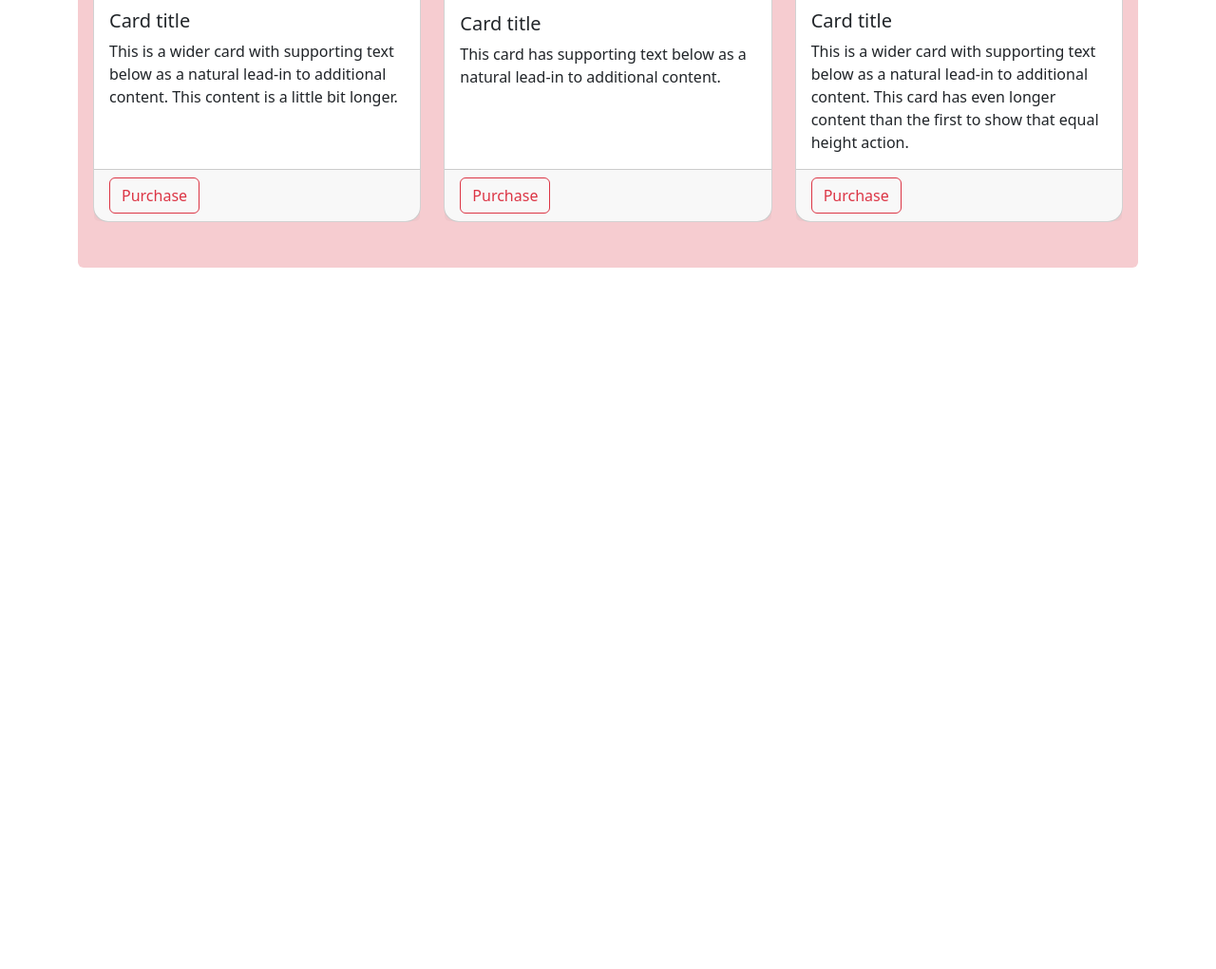
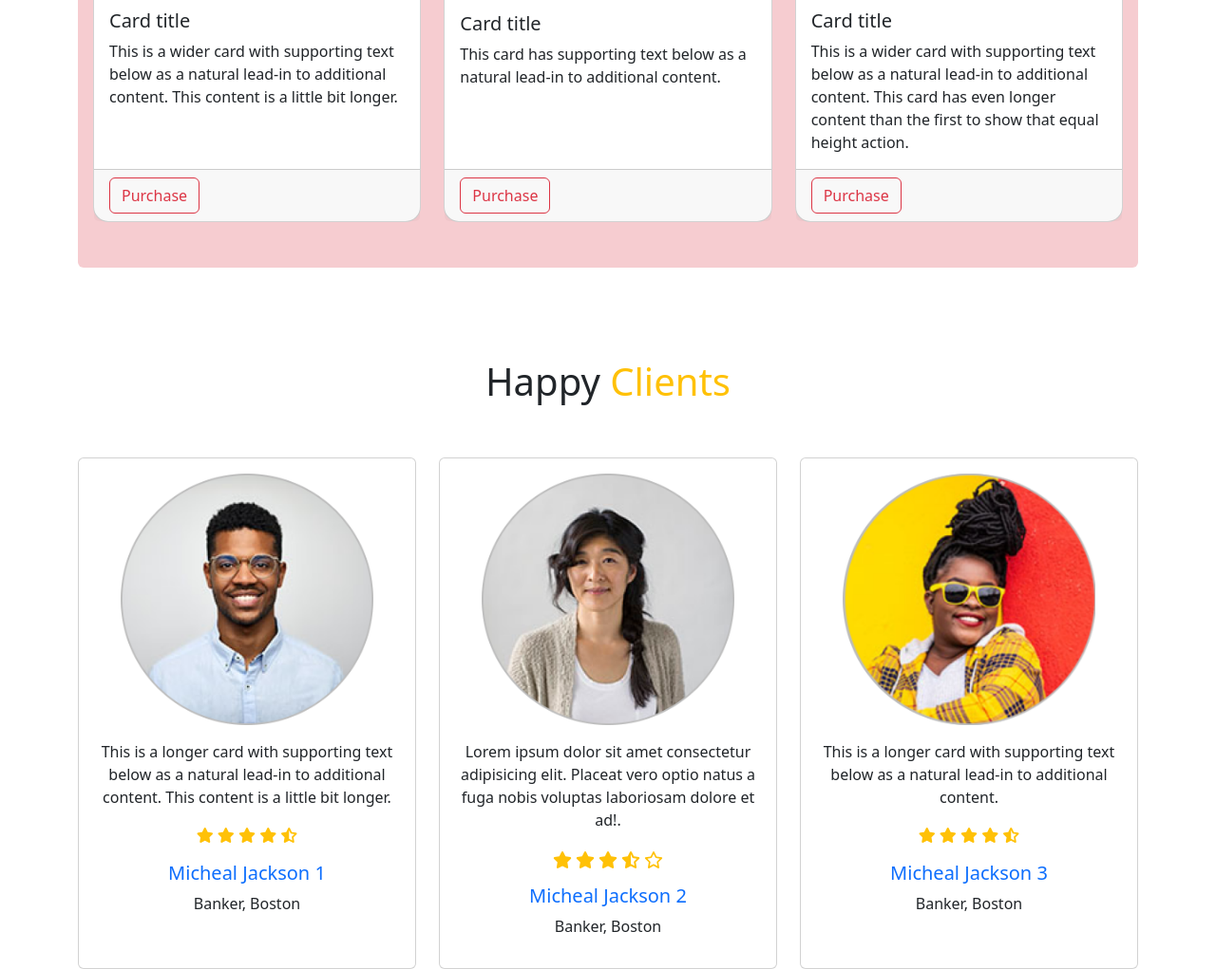
Before and after one commit to Hamim-200/Bikerz_Zone, a plain HTML site: page index.html in a window 1280 px wide. Shown: the part 1398-2419 px from the top of the page at 95% size. Before the commit the page ends 1680 px from the top, so only its background shows below. Drawn offline with nearby package versions, Linux system fonts and the light colour scheme.

Commit message:
client section added

```diff
--- a/css/style.css
+++ b/css/style.css
@@ -1,3 +1,17 @@
 .biker-zone-btn{
     background-color: rgb(233, 115, 115);
 }
+
+
+.rating-icon{
+    width: 20px;
+}
+
+.btn-bz-danger{
+    background-color: rgba(234, 82, 115, 0.505);
+    color: white;
+}
+
+.w-25{
+    width: 75% !important;
+}
--- a/index.html
+++ b/index.html
@@ -6,6 +6,7 @@
     <title>BIkerz_Zone</title>
     <link href="https://cdn.jsdelivr.net/npm/bootstrap@5.3.1/dist/css/bootstrap.min.css" rel="stylesheet" integrity="sha384-4bw+/aepP/YC94hEpVNVgiZdgIC5+VKNBQNGCHeKRQN+PtmoHDEXuppvnDJzQIu9" crossorigin="anonymous">
     <link rel="stylesheet" href="css/style.css">
+    <script src="https://kit.fontawesome.com/d7b7563d24.js" crossorigin="anonymous"></script>
   </head>
   <body class="container-lg">
     <!-- Header Section start -->
@@ -58,7 +59,7 @@
                             </h1>
                             <p>Amet minim mollit non deserunt ullamco est sit aliqua dolor do amet sint. Velit officia consequat duis enim velit mollit.
                             </p>
-                            <button class="btn btn-bz-danger">Purchase</button>
+                            <button class="btn btn-danger">Purchase</button>
                         </div>
                     </div>
                     <div class="col-12 col-md-6">
@@ -174,6 +175,68 @@
               </div>
         </section>
 
+        <!-- happy clients -->
+        <section class="mt-5">
+            <h1 class="text-center py-5">Happy <span class="text-warning">Clients</span> </h1>
+            <div class="row row-cols-1 row-cols-md-3 g-4">
+
+                <div class="col">
+                  <div class="card text-center h-100">
+                    <img src="images/user-1.png" class="w-25 mx-auto mt-3 card-img-top" alt="...">
+                    <div class="card-body">
+                      <p class="card-text">This is a longer card with supporting text below as a natural lead-in to additional content. This content is a little bit longer.</p>
+                      <p class="text-warning">
+                        <i class="fa-solid fa-star"></i>
+                        <i class="fa-solid fa-star"></i>
+                        <i class="fa-solid fa-star"></i>
+                        <i class="fa-solid fa-star"></i>
+                        <i class="fa-solid fa-star-half-stroke"></i>
+                      </p>
+                      <h5 class="text-primary">Micheal Jackson 1</h5>
+                      <p>Banker, Boston</p>
+                    </div>
+                  </div>
+                </div>
+
+                <div class="col">
+                  <div class="card text-center h-100">
+                    <img src="images/user-2.png" class="w-25 mx-auto mt-3 card-img-top" alt="...">
+                    <div class="card-body">
+                      <p class="card-text">Lorem ipsum dolor sit amet consectetur adipisicing elit. Placeat vero optio natus a fuga nobis voluptas laboriosam dolore et ad!.</p>
+                      <p class="text-warning">
+                        <img class="rating-icon" src="images/icons/star-solid.svg" alt="">
+                        <img class="rating-icon" src="images/icons/star-solid.svg" alt="">
+                        <img class="rating-icon" src="images/icons/star-solid.svg" alt="">
+                        <img class="rating-icon" src="images/icons/star-half-stroke-solid.svg" alt="">
+                        <img class="rating-icon" src="images/icons/star-regular.svg" alt="">
+                      </p>
+                      <h5 class="text-primary">Micheal Jackson 2</h5>
+                      <p>Banker, Boston</p>
+                    </div>
+                  </div>
+                </div>
+
+                <div class="col">
+                  <div class="card h-100 text-center">
+                    <img src="images/user-3.png" class="w-25 mx-auto mt-3 card-img-top" alt="...">
+                    <div class="card-body">
+                      <p class="card-text">This is a longer card with supporting text below as a natural lead-in to additional content.</p>
+                      <p class="text-warning">
+                        <i class="fa-solid fa-star"></i>
+                        <i class="fa-solid fa-star"></i>
+                        <i class="fa-solid fa-star"></i>
+                        <i class="fa-solid fa-star"></i>
+                        <i class="fa-solid fa-star-half-stroke"></i>
+                      </p>
+                      <h5 class="text-primary">Micheal Jackson 3</h5>
+                      <p>Banker, Boston</p>
+                    </div>
+                  </div>
+                </div>
+
+            </div>
+        </section>
+
     </main>
     <!-- Main section end -->
 
```
Also changed, not shown: 1 other file.
